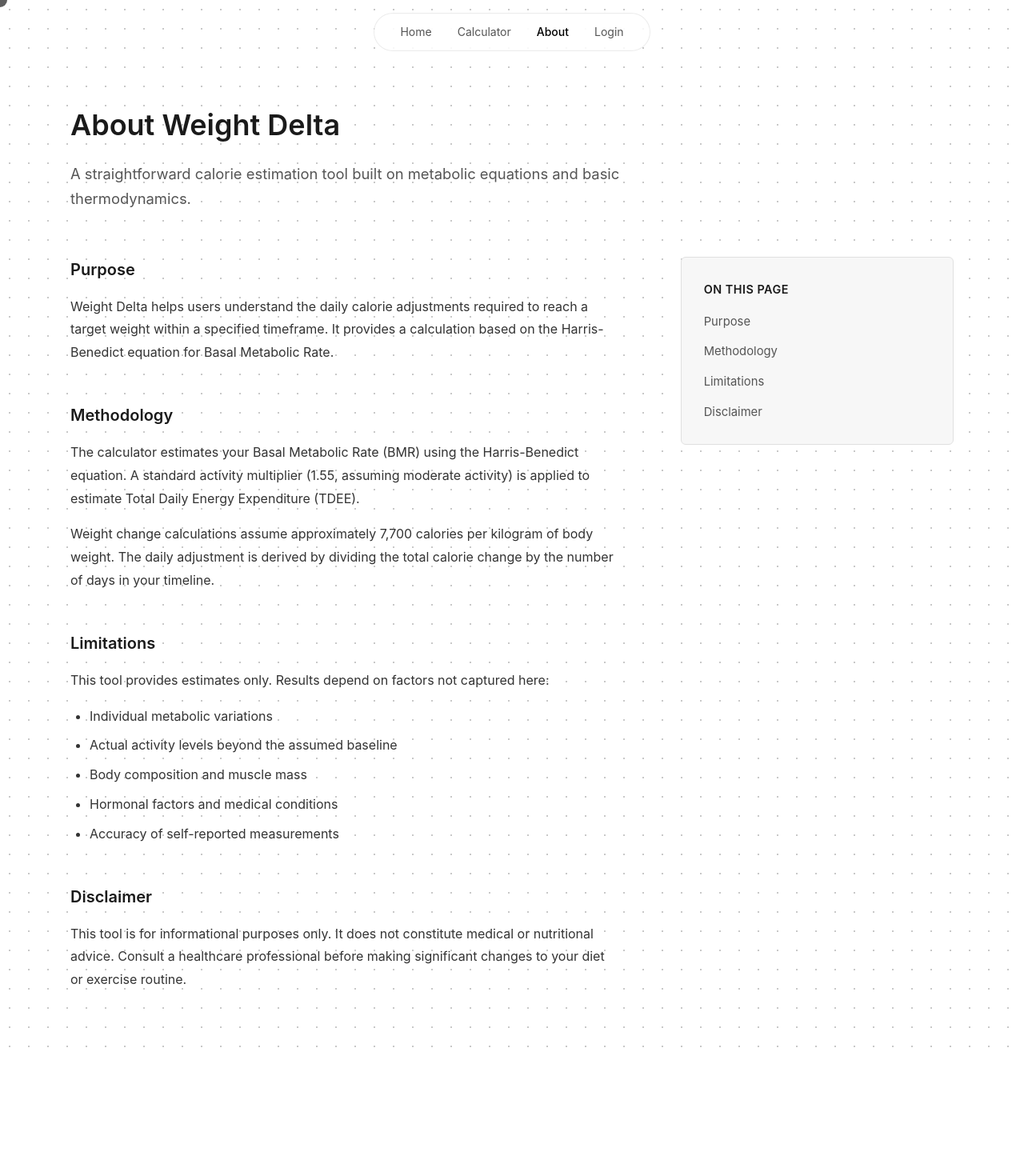
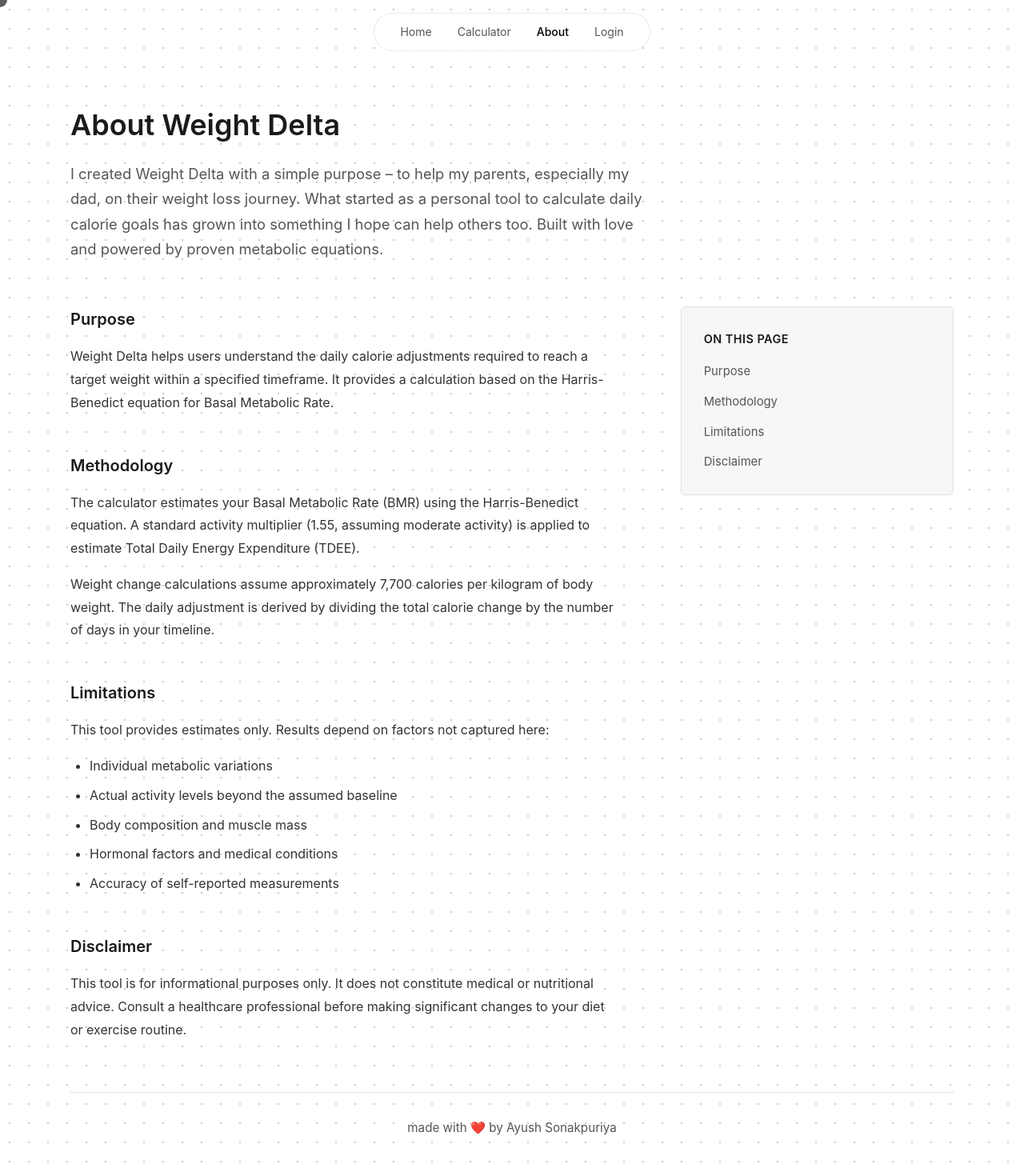
Before and after one commit to AyushSonakpuriya/Weight-Delta, a React (Vite) app: page /about in a window 1280 px wide. Shown: the top 1470 px of the page at 80% size. Before the commit the page ends 1319 px from the top, so only its background shows below. Built offline with nearby package versions, Linux system fonts and the light colour scheme; no server answers.

Commit message:
Update About page with personal message and footer credit

```diff
--- a/src/pages/About.css
+++ b/src/pages/About.css
@@ -72,8 +72,11 @@
 
 .about__sidebar {
     position: sticky;
-    top: 96px;
-    /* 64px navbar + 32px offset */
+    top: 80px;
+    bottom: 32px;
+    max-height: calc(100vh - 112px);
+    overflow-y: auto;
+    /* 64px navbar + 16px offset */
 }
 
 .about__quick-links {
--- a/src/pages/About.jsx
+++ b/src/pages/About.jsx
@@ -8,8 +8,11 @@ function About() {
                 <header className="about__header">
                     <h1 className="about__title">About Weight Delta</h1>
                     <p className="about__intro">
-                        A straightforward calorie estimation tool built on metabolic equations
-                        and basic thermodynamics.
+                        I created Weight Delta with a simple purpose – to help my parents,
+                        especially my dad, on their weight loss journey. What started as a
+                        personal tool to calculate daily calorie goals has grown into something
+                        I hope can help others too. Built with love and powered by proven
+                        metabolic equations.
                     </p>
                 </header>
 
@@ -75,6 +78,17 @@ function About() {
                         </nav>
                     </aside>
                 </div>
+
+                <footer style={{
+                    textAlign: 'center',
+                    marginTop: '64px',
+                    paddingTop: '32px',
+                    borderTop: '1px solid var(--color-gray-medium)',
+                    color: 'var(--color-gray-dark)',
+                    fontSize: '0.95rem'
+                }}>
+                    made with ❤️ by Ayush Sonakpuriya
+                </footer>
             </div>
         </section>
     );
```
